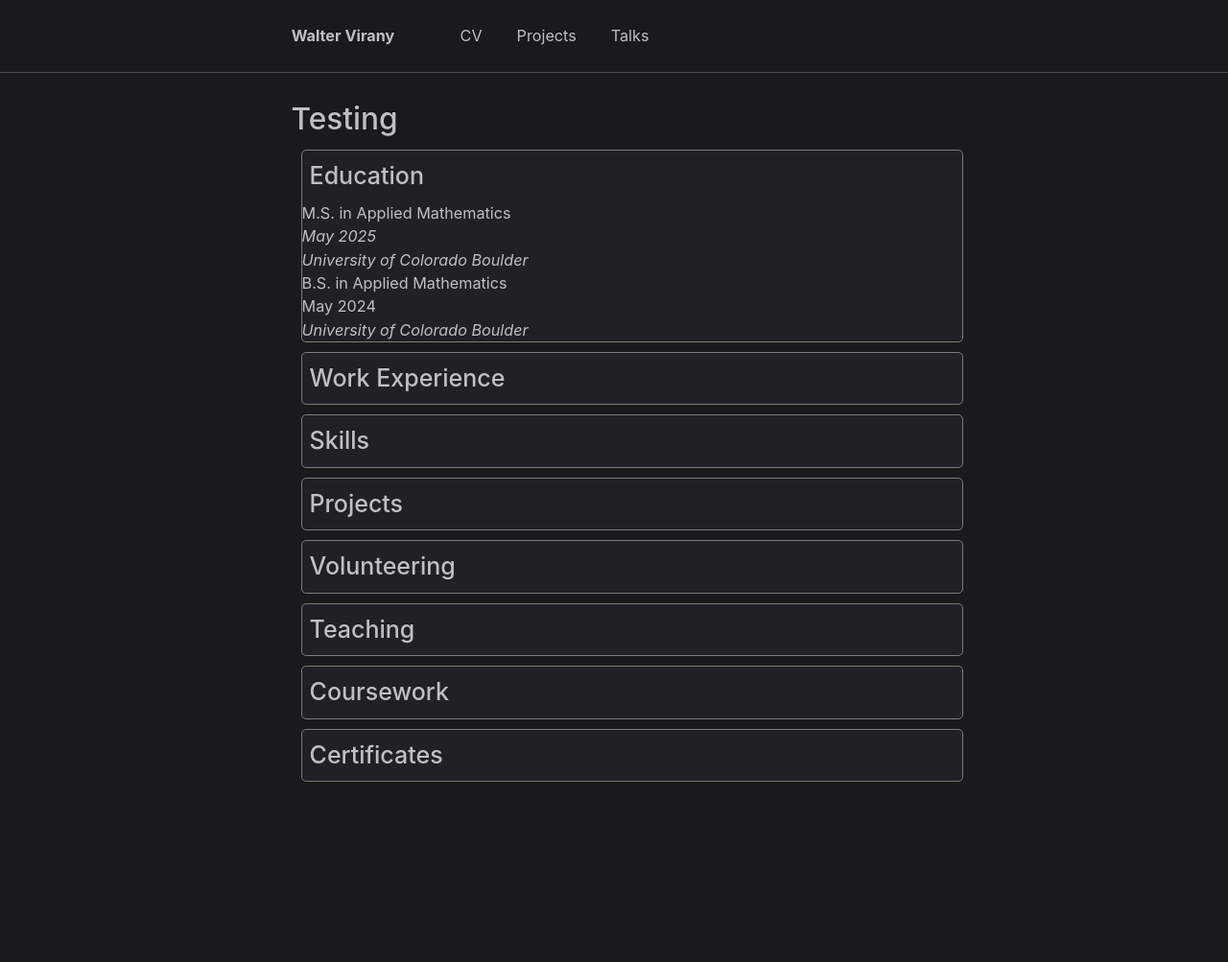
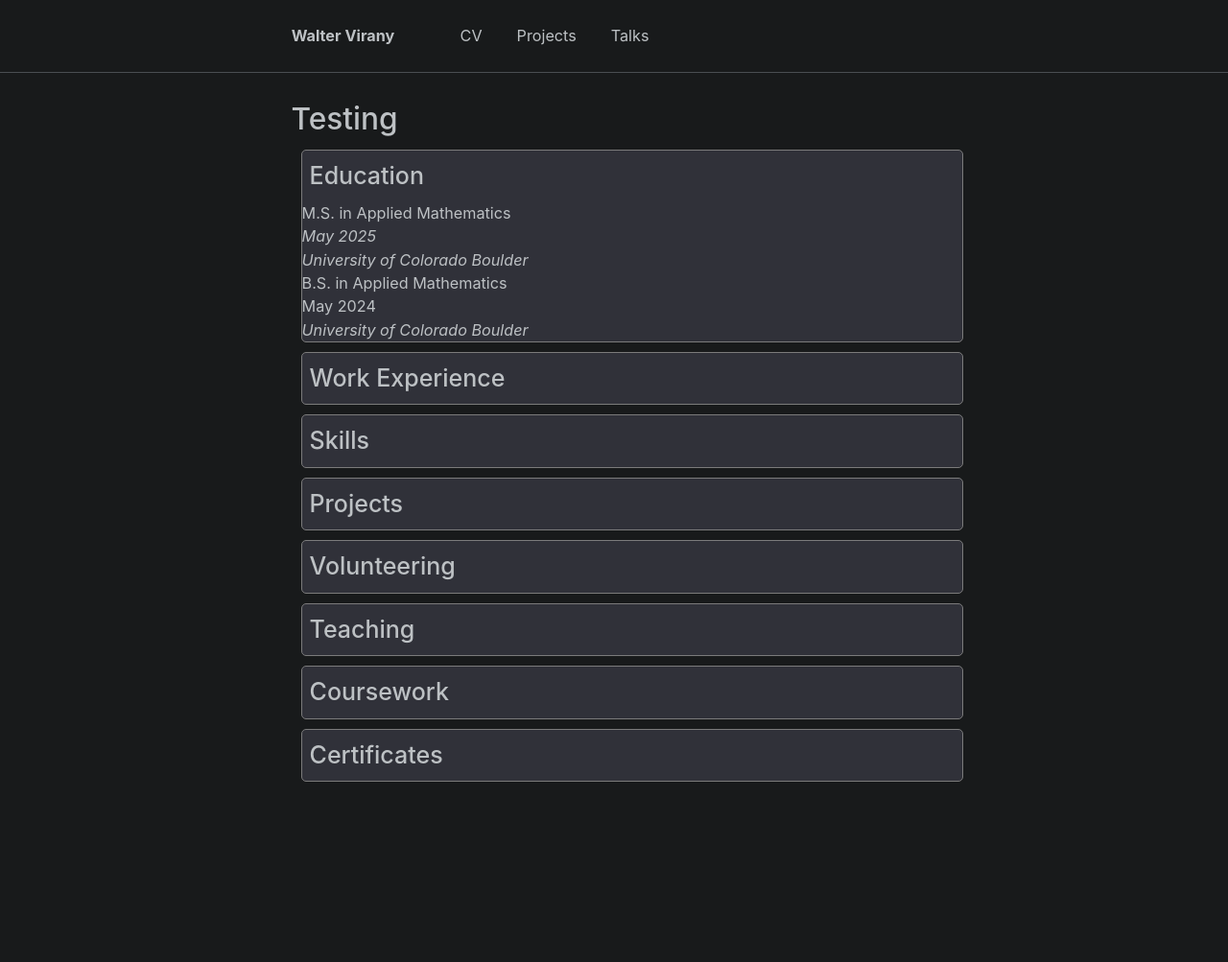
Before and after one commit to wvirany/wvirany.github.io, a Jekyll site: the page built from _pages/test.html, in a window 1280 px wide. Shown: the whole page at 96% size. Built offline with Jekyll 4.4.1, drawn with Linux system fonts in a browser that asks for light colours.

Commit message:
Update test.html

```diff
--- a/_pages/test.html
+++ b/_pages/test.html
@@ -19,20 +19,26 @@
     border-color: rgb(123, 123, 123);
     border-style: solid;
     border-radius: 5px;
-    background-color: rgb(32, 33, 39);
+    background-color: rgb(48, 49, 57);
     width: 75%;
     margin: 10px;
 
 }
 
-div.education.col1 {
+.left {
     width: 75%;
     text-align: left;
 }
 
-div.education.col2 {
+.right {
     width: 25%;
     text-align: right
+}
+
+.column {
+  float: left;
+  padding: 10px;
+  height: 300px; /* Should be removed. Only for demonstration */
 }
 
 
```
